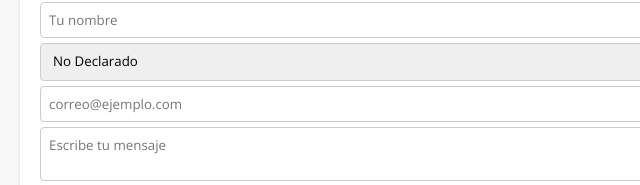
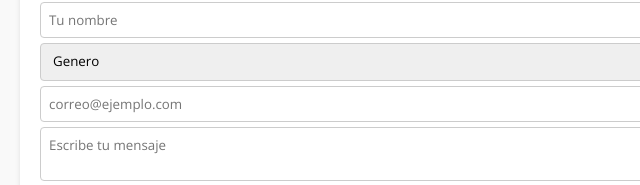
Before and after one commit to Claudio-Fabian/CaC2024Com24167Grupo17, a plain HTML site: page index.html in a window 1280 px wide. Shown: the part 2787-2972 px from the top of the page, 0-640 px from the left. Drawn offline with nearby package versions, Linux system fonts and the light colour scheme.

Commit message:
Update index.html - actualización de form: genero

```diff
--- a/index.html
+++ b/index.html
@@ -106,7 +106,8 @@
                 </div>
                 <input type="text" name="nombre" placeholder="Tu nombre" >
                 <select name="genero" >
-                    <option value="no declara">No Declarado</option>
+                    <option value="" disabled selected>Genero</option>
+                    <option value="no declara">Prefiero no decirlo</option>
                     <option value="femenino">Femenino</option>
                     <option value="masculino">Masculino</option>
                 </select>
```
